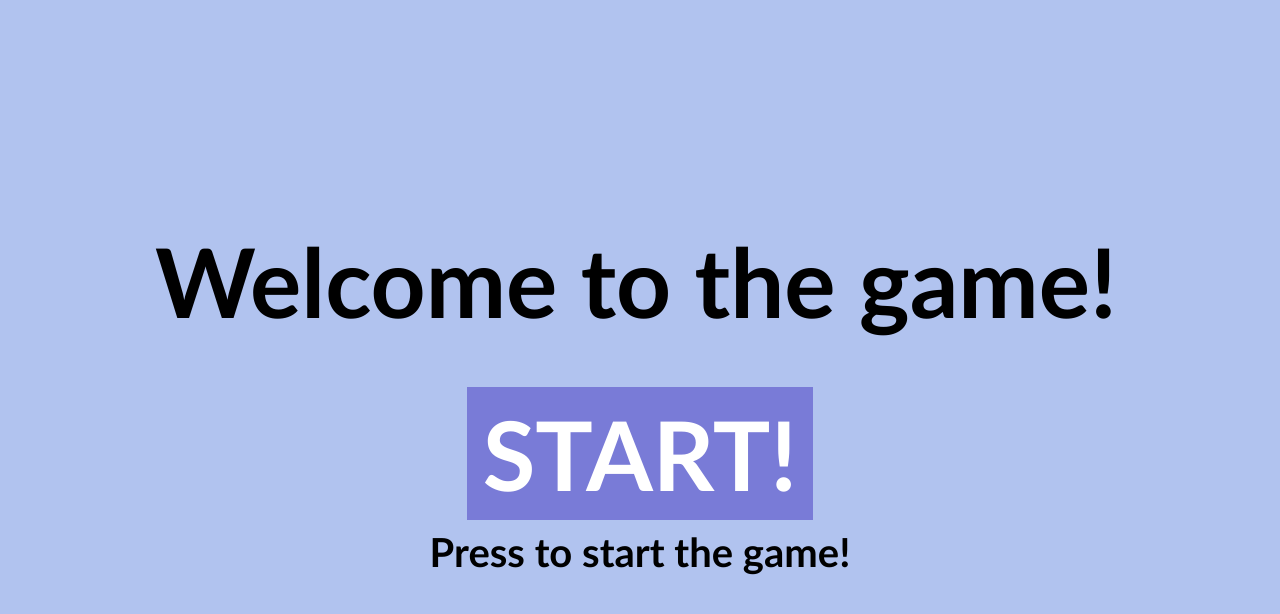
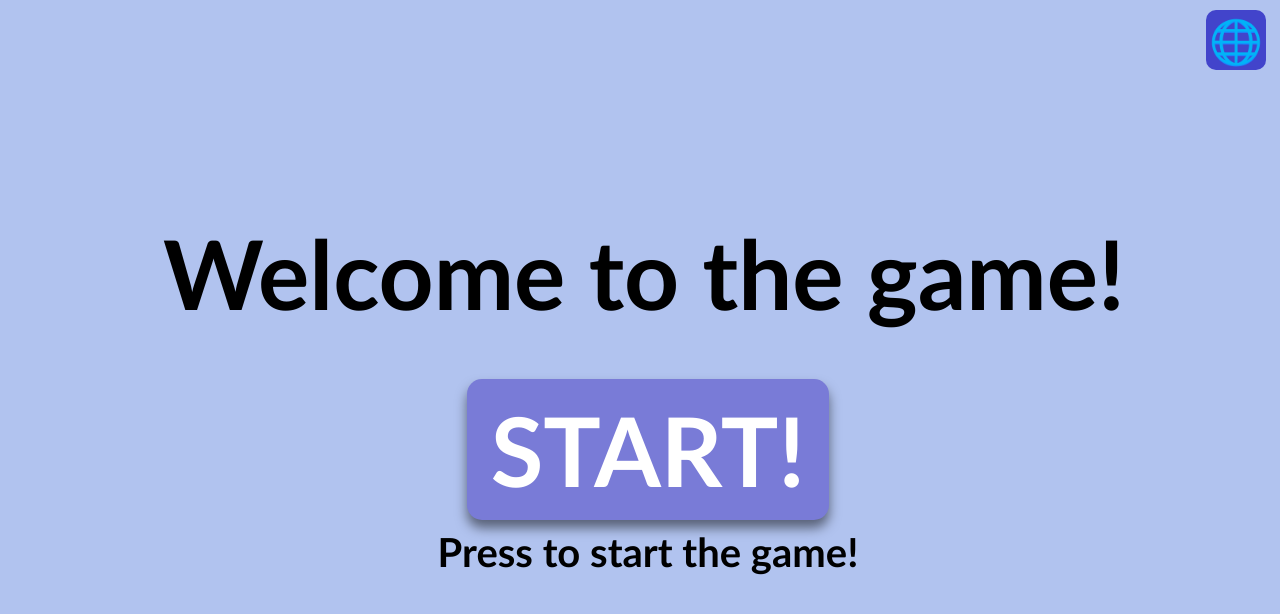
Before and after one commit to shun4midx/shun4midx.github.io, a plain HTML site: page training-game/index.html in a window 1280 px wide. Drawn offline with Linux system fonts and the light colour scheme.

Commit message:
More detailed layout

```diff
--- /dev/null
+++ b/training-game/button-template.css
@@ -0,0 +1,58 @@
+/********************************************
+* Copyright (c) 2025 Shun/翔海 (@shun4midx) *
+* Project: School Project of Training Game *
+* File Type: CSS file for website          *
+* File: button-template.css                *
+********************************************/
+
+/* ======== BUTTONS ======== */
+.Button {
+  display: flex;
+  justify-content: center;
+  align-items: center;
+  max-width: fit-content;
+  margin: auto;
+  box-sizing: border-box;
+  padding: 0 10pt;
+  background-color: var(--button-bg);
+  font-family: var(--default-font);
+  border-radius: 15px;
+  box-shadow: 0 8px 12px rgba(0, 0, 0, 0.5);
+  transition: 0.3s ease-in-out;
+}
+
+.Button h1 {
+  color: var(--button-text) !important;
+  width: auto;
+  text-decoration: none;
+}
+
+.Button:visited {
+  background-color: var(--button-bg);
+}
+
+.Button:hover {
+  background-color: var(--button-clicked);
+  text-decoration: none;
+  transition: 0.3s ease-in-out;
+}
+
+.Button:active {
+  background-color: var(--button-clicked);
+  text-decoration: none;
+  transition: 0.3s ease-in-out;
+}
+
+.ButtonLink {
+  text-decoration: none;
+  display: inline-block;
+  width: 100%;
+  transition: 0.3s ease-in-out;
+}
+
+.ButtonLink h1 {
+  text-decoration: none;
+  box-sizing: border-box;
+  margin: 0;
+  padding: 0;
+}
--- a/training-game/home-template.css
+++ b/training-game/home-template.css
@@ -119,20 +119,6 @@
   }
 }
 
-.Button {
-  display: flex;
-  justify-content: center;
-  align-items: center;
-  max-width: fit-content;
-  margin: auto;
-  padding: 0 10pt;
-  background-color: rgb(121, 123, 215);
-  font-family: var(--default-font);
-}
-
-.Button h1 {
-  color: var(--button-text);
-}
 
 .ButtonSubtitle {
   display: flex;
--- a/training-game/index.html
+++ b/training-game/index.html
@@ -15,11 +15,18 @@
   <meta name="viewport" content="width=device-width, initial-scale=1"/>
   <title>清福員工訓練遊戲</title>
   <link rel="stylesheet" href="main-template.css"/>
+  <link rel="stylesheet" href="button-template.css"/>
   <link rel="stylesheet" href="home-template.css"/>
 </head>
 
 <body>
   <div class="HomeBodyWrap">
+    <nav>
+      <div class="MenuToggle" onclick="toggleMenu()">
+        <span id="globe-text">🌐</span>
+      </div>
+    </nav>
+
     <div class="HomeBody">
       <div class="HomeTitleWrap">
         <div class="HomeTitle">
@@ -28,7 +35,7 @@
       </div>
 
       <div class="Button">
-        <h1>START!</h1>
+        <a href="game/" class="ButtonLink"><h1>START!</h1></a>
       </div>
 
       <div class="ButtonSubtitle">
@@ -42,6 +49,7 @@
   <script src="home-typewriter.js"></script>
   <script src="main-scripts/read-write-sheet.js"></script>
   <script src="main-scripts/dictionary.js"></script>
+  <script src="main-scripts/language-selection.js"></script>
 </body>
 
 </html>
--- /dev/null
+++ b/training-game/main-scripts/language-selection.js
@@ -0,0 +1,18 @@
+/********************************************
+* Copyright (c) 2025 Shun/翔海 (@shun4midx) *
+* Project: School Project of Training Game *
+* File Type: JS file for website           *
+* File: language-selection.js              *
+********************************************/
+
+// JavaScript to toggle the globe menu icon
+function toggleMenu() {
+  var menuText = document.getElementById('globe-text');
+
+  // Toggle the text inside the span between "🌐" and "❌"
+  if (menuText.innerHTML === '🌐') {
+    menuText.innerHTML = '❌';  // Change to X
+  } else {
+    menuText.innerHTML = '🌐';  // Change back to globe icon
+  }
+}
--- a/training-game/main-template.css
+++ b/training-game/main-template.css
@@ -9,6 +9,7 @@
 * {
   margin: 0 3pt;
   padding: 3pt;
+  box-sizing: border-box;
   font-family: var(--default-font);
   font-weight: bold;
   text-wrap: wrap;
@@ -23,8 +24,11 @@
   --bg-color: rgb(177, 195, 239);
   --text-color: rgb(0, 0, 0);
   --button-text: rgb(255, 255, 255);
+  --button-bg: rgb(121, 123, 215);
+  --button-clicked: rgb(56, 20, 163);
   --header-clicked: rgb(119, 241, 243);
-  --hamburger: "☰";
+  --globe-bg: rgb(66, 68, 203);
+  --globe-hover-bg: rgb(25, 27, 143);
 }
 
 /* HTML and Body */
@@ -47,3 +51,37 @@ body {
   margin: 0;
   height: max-height;
 }
+
+/* Globe menu button */
+.MenuToggle {
+  position: fixed;
+  padding: 0;
+  font-size: 3em;
+  top: 10px;
+  right: 10px;
+  align-items: center;
+  justify-content: center;
+  text-align: center;
+  cursor: pointer;
+  z-index: 3000;
+  width: 1.25em;
+  height: 1.25em;
+  color: var(--header-text);
+  overflow: hidden;
+  background-color: var(--globe-bg);
+  border-radius: 10px;
+  transition: 0.3s ease-in-out;
+  /* box-shadow: 0 4px 6px rgba(0, 0, 0, 0.2); */
+}
+
+.MenuToggle:hover {
+  background-color: var(--globe-hover-bg);
+  transition: 0.3s ease-in-out;
+}
+
+.MenuToggle span {
+  margin: 0;   /* Remove any margin for the text */
+  padding: 0;  /* Remove padding */
+  font-size: 0.9em;  /* Set size for the icon */
+  color: var(--header-text);  /* Set the text color */
+}
```
Also changed, not shown: training-game/game/index.html (+17 -0 lines), training-game/game/game-template.css (added).
